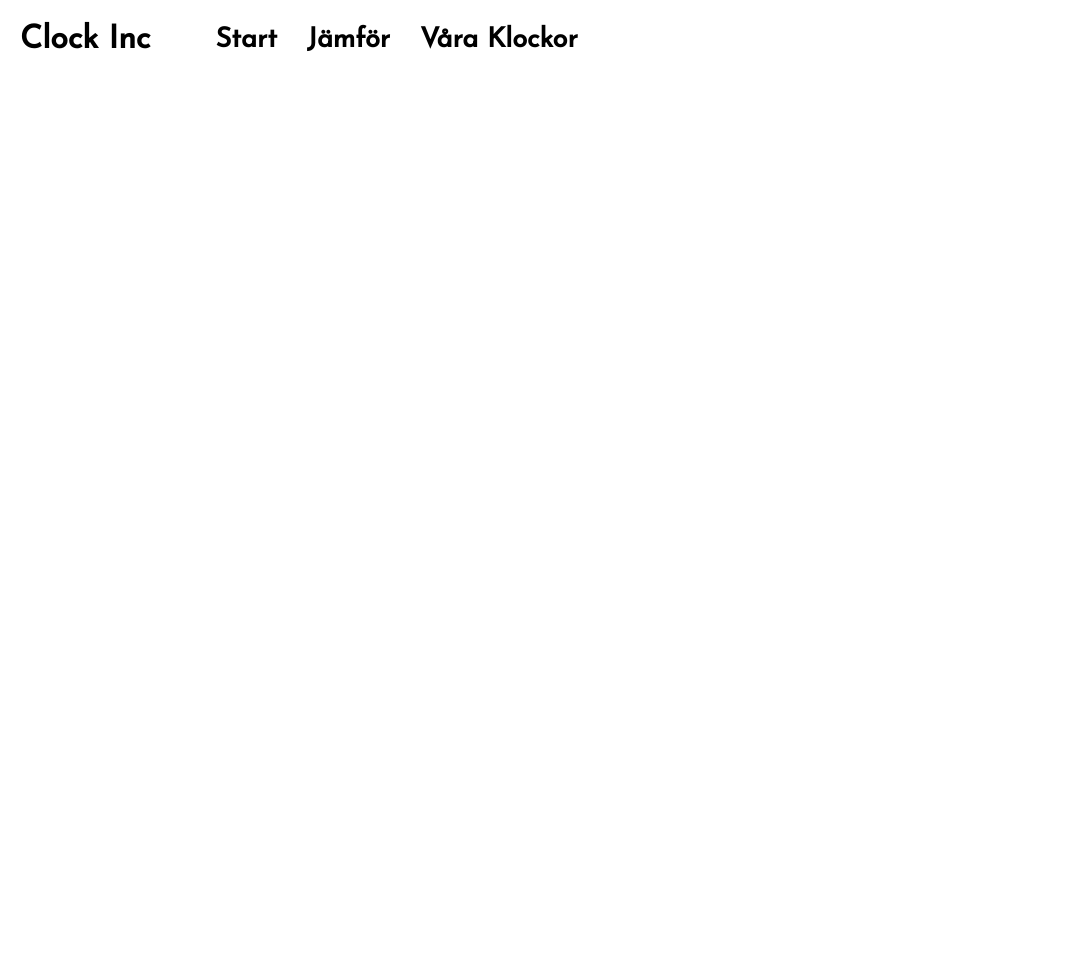
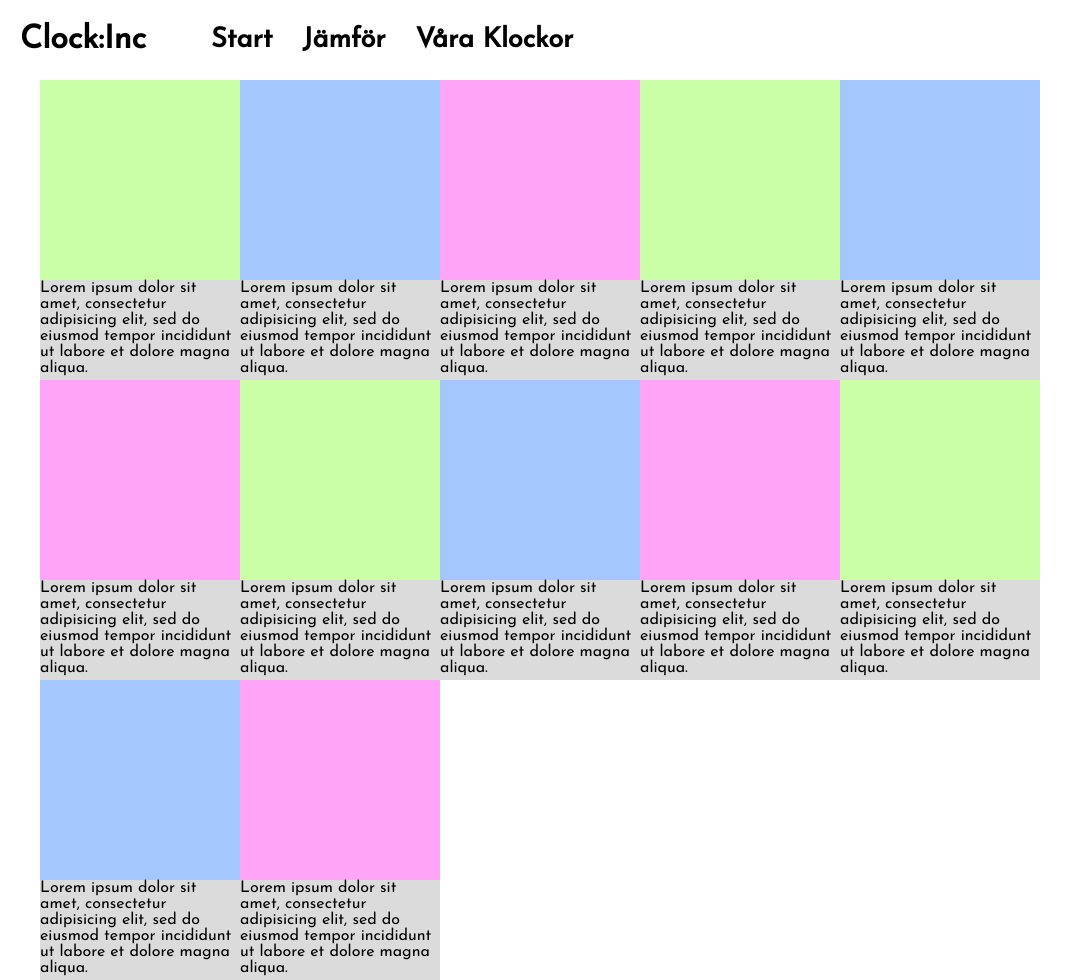
Before and after one commit to itggot-Harry-Norrman/slutprojekt2, a plain HTML site: page site/index.html in a window 1280 px wide. Shown: the whole page, without its empty margins (0-1082 px from the left). Before the commit the page ends 800 px from the top, so only its background shows below. Drawn offline with Linux system fonts and the light colour scheme.

Commit message:
Cards tillagda

```diff
--- a/site/css/master.css
+++ b/site/css/master.css
@@ -1,18 +1,45 @@
 body {
   margin: 0;
   background-color: #ffffff;
+  font-family: 'Josefin Sans', sans-serif;
+  overflow-x: hidden;
+}
+.main {
+
 }
 header {
   display: flex;
   flex-direction: row;
   align-items: center;
   height: 80px;
+  width: 100vw;
   position: fixed;
   top: 0;
   left: 0;
+  background-color: white;
+  z-index: 9999;
+}
+footer {
+  bottom: 0;
+  left: 0;
+  position: absolute;
+  width: 100vw;
+  background-color: #caffa8;
+  height: 80px;
+  padding: 10px;
+  display: flex;
+  flex-direction: row;
+  align-items: center;
+  display: none;
+}
+.info {
+  display: flex;
+  flex-direction: column;
+}
+footer p {
+  font-size: 0.8em;
 }
 h1, h2 {
-  font-family: 'Josefin Sans', sans-serif;
   margin-left: 15px;
   margin-right: 15px;
 }
@@ -23,6 +50,9 @@ h1 {
   font-size: 2em;
   margin-right: 50px;
   margin-left: 20px;
+}
+.headbox {
+  transition: 0.6s;
 }
 .headbox:hover {
   -webkit-box-shadow: 0px 2px 0px 0px rgba(0,0,0,1);
@@ -37,3 +67,43 @@ h1 {
     align-items: center;
     justify-content: center;
 }
+.mid {
+  width: 80vw;
+  height: 100vh;
+  display: flex;
+  flex-direction: row;
+  flex-wrap: wrap;
+  margin-top: 80px;
+  margin-left: 40px;
+}
+.imgbox {
+  transition: 0.5s;
+  z-index: 0;
+}
+.imgbox:hover {
+    transform: scale(1.05);
+    transition: 0.5s;
+    z-index: 1;
+    -webkit-box-shadow: 0px 0px 5px 1px rgba(0,0,0,0.5);
+    -moz-box-shadow: 0px 0px 5px 1px rgba(0,0,0,0.5);
+    box-shadow: 0px 0px 5px 1px rgba(0,0,0,0.5);
+}
+.img_prt {
+  width: 200px;
+  height: 200px;
+  background-color: #caffa8;
+}
+.txt_prt {
+  width: 200px;
+  height: 100px;
+  background-color: #dbdbdb;
+}
+.txt_prt p {
+  margin: 0;
+}
+.col2 {
+  background-color: #a5c7ff;
+}
+.col3 {
+  background-color: #ffa4f7;
+}
--- a/site/index.html
+++ b/site/index.html
@@ -2,22 +2,123 @@
 <html>
   <head>
     <meta charset="utf-8">
-    <title>Clock Inc</title>
+    <title>Clock:Inc</title>
     <link rel="stylesheet" href="./css/master.css">
   <link href="https://fonts.googleapis.com/css?family=Josefin+Sans" rel="stylesheet">
   </head>
   <body>
     <div class="main">
     <header>
-      <h1>Clock Inc</h1>
+      <h1>Clock:Inc</h1>
       <div class="headbox"><h2>Start</h2></div>
       <div class="headbox"><h2>Jämför</h2></div>
       <div class="headbox"><h2>Våra Klockor</h2></div>
     </header>
     <div class="mid">
-
+      <article class="imgbox">
+        <div class="img_prt">
+        </div>
+        <div class="txt_prt">
+          <p>Lorem ipsum dolor sit amet, consectetur adipisicing elit,
+            sed do eiusmod tempor incididunt ut labore et dolore magna aliqua.</p>
+        </div>
+      </article>
+      <article class="imgbox">
+        <div class="img_prt  col2">
+        </div>
+        <div class="txt_prt">
+          <p>Lorem ipsum dolor sit amet, consectetur adipisicing elit,
+            sed do eiusmod tempor incididunt ut labore et dolore magna aliqua.</p>
+        </div>
+      </article>
+      <article class="imgbox">
+        <div class="img_prt col3">
+        </div>
+        <div class="txt_prt">
+          <p>Lorem ipsum dolor sit amet, consectetur adipisicing elit,
+            sed do eiusmod tempor incididunt ut labore et dolore magna aliqua.</p>
+        </div>
+      </article>
+      <article class="imgbox">
+        <div class="img_prt">
+        </div>
+        <div class="txt_prt">
+          <p>Lorem ipsum dolor sit amet, consectetur adipisicing elit,
+            sed do eiusmod tempor incididunt ut labore et dolore magna aliqua.</p>
+        </div>
+      </article>
+      <article class="imgbox">
+        <div class="img_prt  col2">
+        </div>
+        <div class="txt_prt">
+          <p>Lorem ipsum dolor sit amet, consectetur adipisicing elit,
+            sed do eiusmod tempor incididunt ut labore et dolore magna aliqua.</p>
+        </div>
+      </article>
+      <article class="imgbox">
+        <div class="img_prt col3">
+        </div>
+        <div class="txt_prt">
+          <p>Lorem ipsum dolor sit amet, consectetur adipisicing elit,
+            sed do eiusmod tempor incididunt ut labore et dolore magna aliqua.</p>
+        </div>
+      </article>
+      <article class="imgbox">
+        <div class="img_prt">
+        </div>
+        <div class="txt_prt">
+          <p>Lorem ipsum dolor sit amet, consectetur adipisicing elit,
+            sed do eiusmod tempor incididunt ut labore et dolore magna aliqua.</p>
+        </div>
+      </article>
+      <article class="imgbox">
+        <div class="img_prt  col2">
+        </div>
+        <div class="txt_prt">
+          <p>Lorem ipsum dolor sit amet, consectetur adipisicing elit,
+            sed do eiusmod tempor incididunt ut labore et dolore magna aliqua.</p>
+        </div>
+      </article>
+      <article class="imgbox">
+        <div class="img_prt col3">
+        </div>
+        <div class="txt_prt">
+          <p>Lorem ipsum dolor sit amet, consectetur adipisicing elit,
+            sed do eiusmod tempor incididunt ut labore et dolore magna aliqua.</p>
+        </div>
+      </article>
+      <article class="imgbox">
+        <div class="img_prt">
+        </div>
+        <div class="txt_prt">
+          <p>Lorem ipsum dolor sit amet, consectetur adipisicing elit,
+            sed do eiusmod tempor incididunt ut labore et dolore magna aliqua.</p>
+        </div>
+      </article>
+      <article class="imgbox">
+        <div class="img_prt  col2">
+        </div>
+        <div class="txt_prt">
+          <p>Lorem ipsum dolor sit amet, consectetur adipisicing elit,
+            sed do eiusmod tempor incididunt ut labore et dolore magna aliqua.</p>
+        </div>
+      </article>
+      <article class="imgbox">
+        <div class="img_prt col3">
+        </div>
+        <div class="txt_prt">
+          <p>Lorem ipsum dolor sit amet, consectetur adipisicing elit,
+            sed do eiusmod tempor incididunt ut labore et dolore magna aliqua.</p>
+        </div>
+      </article>
     </div>
-    <footer></footer>
+    <footer>
+      <div class="info">
+        <p>Postbox st 5</p>
+        <p>035-369054</p>
+        <p></p>
+      </div>
+    </footer>
     </div>
   </body>
 </html>
```
Also changed, not shown: site/js/main.js (added).
